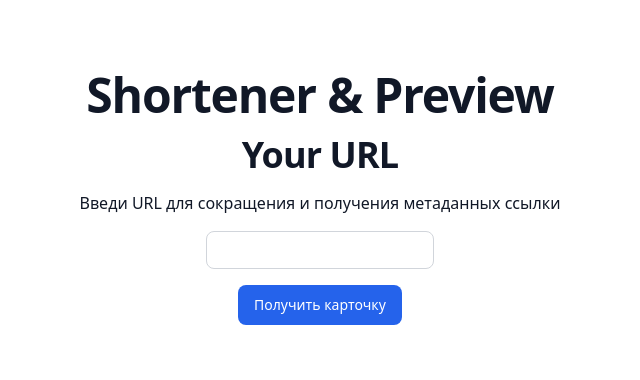
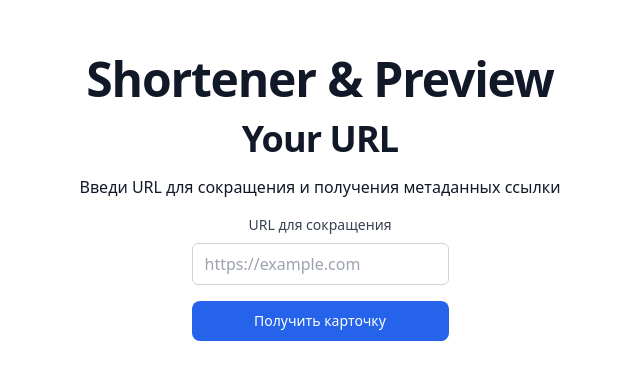
Before and after one commit to midnight-light/url-shortener-frontend, a React (Vite) app: page / in a window 1280 px wide. Shown: the part 202-582 px from the top of the page, without its empty margins (320-960 px from the left). Built offline with nearby package versions, Linux system fonts and the light colour scheme; no server answers.

Commit message:
feat(url-shortener): added validate input url in form

```diff
--- a/package.json
+++ b/package.json
@@ -10,12 +10,14 @@
     "preview": "vite preview"
   },
   "dependencies": {
+    "@hookform/resolvers": "^5.2.2",
     "@tanstack/react-query": "^5.90.21",
     "@tanstack/react-query-devtools": "^5.91.3",
     "axios": "^1.13.6",
     "clsx": "^2.1.1",
     "react": "^19.2.0",
     "react-dom": "^19.2.0",
+    "react-hook-form": "^7.71.2",
     "tailwind-merge": "^3.5.0",
     "zod": "^4.3.6"
   },
--- /dev/null
+++ b/src/components/ui/input.tsx
@@ -0,0 +1,44 @@
+import { forwardRef, type InputHTMLAttributes } from 'react';
+import { cn } from '@/utils/cn';
+
+interface InputProps extends InputHTMLAttributes<HTMLInputElement> {
+  error?: string;
+  label?: string;
+}
+
+export const Input = forwardRef<HTMLInputElement, InputProps>(({ className, error, label, id, ...props }, ref) => {
+  const inputId = id || props.name;
+
+  return (
+    <div className="flex flex-col gap-2">
+      {label && (
+        <label htmlFor={inputId} className="text-sm font-medium text-gray-700 dark:text-gray-300">
+          {label}
+        </label>
+      )}
+
+      <input
+        id={inputId}
+        ref={ref}
+        className={cn(
+          'rounded-md border px-3 py-2 transition-colors',
+          'focus:outline-none focus:ring-2 focus:ring-primary-500',
+          'disabled:cursor-not-allowed disabled:opacity-50',
+          error ? 'border-red-500 focus:ring-red-500' : 'border-gray-300 focus:border-primary-500',
+          className,
+        )}
+        aria-invalid={error ? 'true' : 'false'}
+        aria-describedby={error ? `${inputId}-error` : undefined}
+        {...props}
+      />
+
+      {error && (
+        <p id={`${inputId}-error`} className="text-sm text-red-600" role="alert">
+          {error}
+        </p>
+      )}
+    </div>
+  );
+});
+
+Input.displayName = 'Input';
--- a/src/features/url-shortener/api/url-shortener.schemas.ts
+++ b/src/features/url-shortener/api/url-shortener.schemas.ts
@@ -1,7 +1,7 @@
 import { z } from 'zod';
 
 export const ShortenUrlRequestSchema = z.object({
-  url: z.string().url('Invalid URL format'),
+  url: z.string().url('Неверный формат URL'),
   forceRefresh: z.boolean().optional(),
 });
 
--- a/src/features/url-shortener/components/url-shortener-form.tsx
+++ b/src/features/url-shortener/components/url-shortener-form.tsx
@@ -1,26 +1,55 @@
-import { useState } from 'react';
+import { useForm } from 'react-hook-form';
+import { zodResolver } from '@hookform/resolvers/zod';
 import { useShortenUrl } from '../api/url-shortener.queries';
+import { ShortenUrlRequestSchema } from '../api/url-shortener.schemas';
+import type { ShortenUrlRequest } from '../api/url-shortener.schemas';
 import { Button } from '@/components/ui/button';
+import { Input } from '@/components/ui/input';
 
 export const UrlShortenerForm = () => {
-  const { mutate, isPending } = useShortenUrl();
+  const { mutate, isPending, error } = useShortenUrl();
 
-  const [url, setUrl] = useState<string>('');
+  const {
+    register,
+    handleSubmit,
+    formState: { errors },
+    reset,
+  } = useForm<ShortenUrlRequest>({
+    resolver: zodResolver(ShortenUrlRequestSchema),
+    mode: 'onChange',
+    defaultValues: {
+      url: '',
+      forceRefresh: false,
+    },
+  });
 
-  const handleUrlChange = (e: React.ChangeEvent<HTMLInputElement>) => {
-    setUrl(e.target.value);
-  };
-
-  const handleSubmit = (url: string) => {
-    mutate({ url });
+  const onSubmit = (data: ShortenUrlRequest) => {
+    mutate(data, {
+      onSuccess: () => reset(),
+    });
   };
 
   return (
-    <div className="mx-auto flex max-w-md flex-col items-center justify-center gap-4">
-      <input className="input" onChange={handleUrlChange} value={url} />
-      <Button onClick={() => handleSubmit(url)} disabled={isPending} isLoading={isPending}>
+    <form onSubmit={handleSubmit(onSubmit)} className="mx-auto flex max-w-md flex-col gap-4" noValidate>
+      <Input
+        label="URL для сокращения"
+        type="url"
+        placeholder="https://example.com"
+        error={errors.url?.message}
+        disabled={isPending}
+        {...register('url')}
+      />
+
+      <Button type="submit" disabled={isPending} isLoading={isPending} className="w-full">
         Получить карточку
       </Button>
-    </div>
+      {error && (
+        <div className="rounded-md bg-red-50 p-3 text-sm text-red-800" role="alert">
+          {error.message || 'Произошла ошибка при обработке запроса'}
+        </div>
+      )}
+    </form>
   );
 };
+
+UrlShortenerForm.displayName = 'UrlShortenerForm';
```
Also changed, not shown: 1 other file (tests, documents, lock files or other folders).
